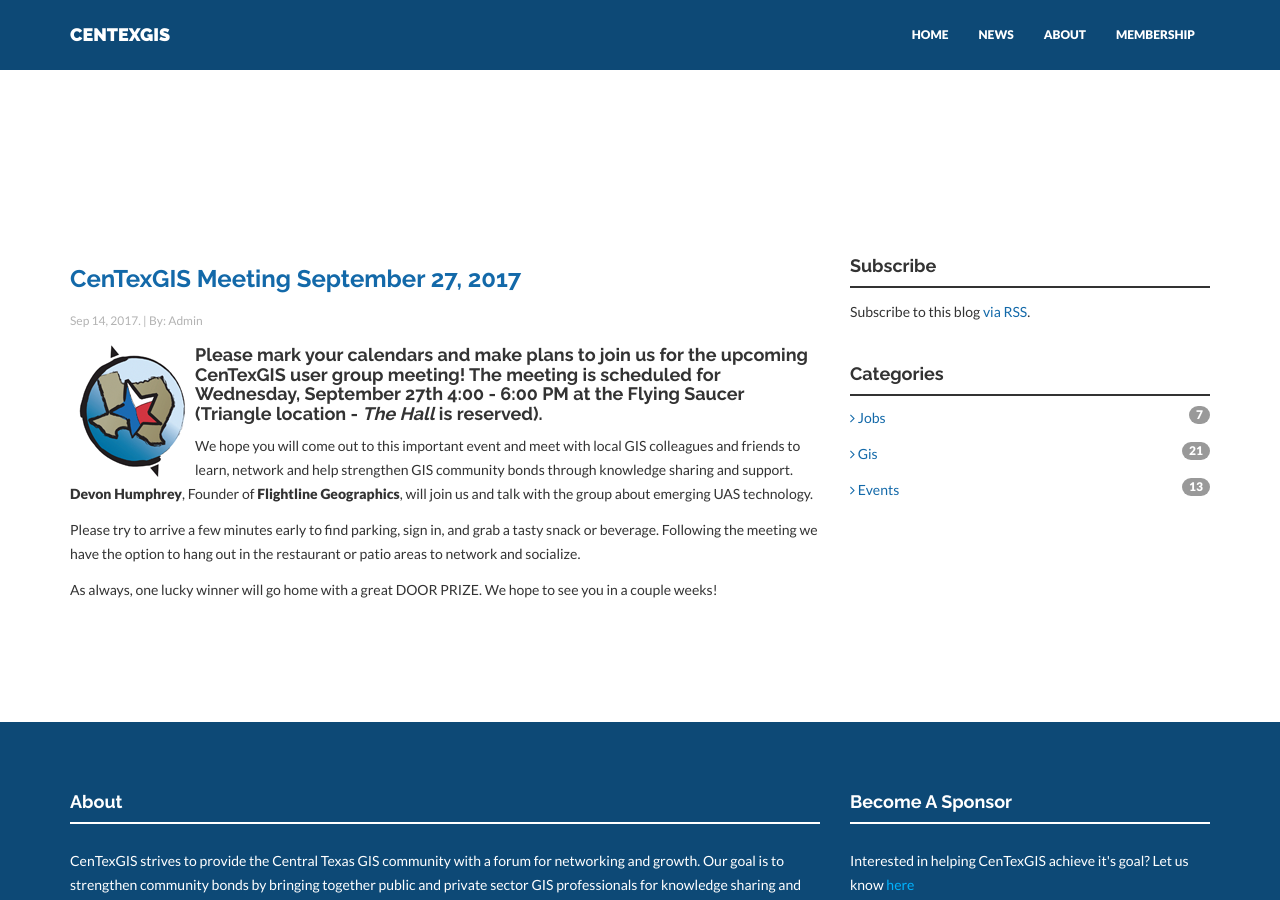
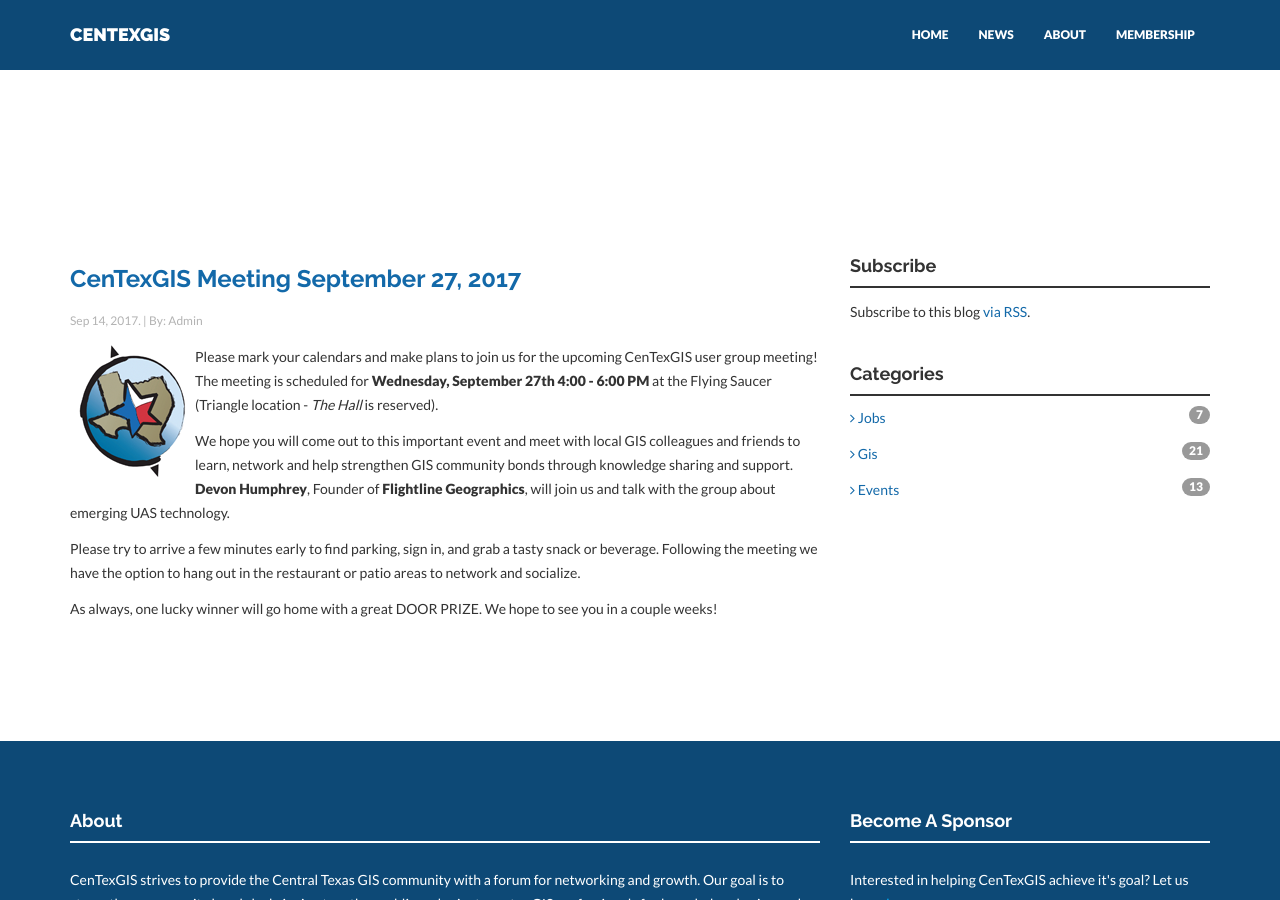
Before and after one commit to centexgis/centexgis.github.io, a Jekyll site: the page built from _posts/events/2017-09-14-centexgis-september-meeting.md, in a window 1280 px wide and 900 px high. Built offline with Jekyll 4.4.1, drawn with Linux system fonts in a browser that asks for light colours; nearby versions of some CDN libraries.

```diff
--- a/_posts/events/2017-09-14-centexgis-september-meeting.md
+++ b/_posts/events/2017-09-14-centexgis-september-meeting.md
@@ -11,7 +11,7 @@ categories:
 ---
 <img style="float: left;" src="/assets/img/blog/centex.png">
 
-#### Please mark your calendars and make plans to join us for the upcoming CenTexGIS user group meeting!  The meeting is scheduled for **Wednesday, September 27th 4:00 - 6:00 PM** at the Flying Saucer (Triangle location - *The Hall* is reserved).
+Please mark your calendars and make plans to join us for the upcoming CenTexGIS user group meeting!  The meeting is scheduled for **Wednesday, September 27th 4:00 - 6:00 PM** at the Flying Saucer (Triangle location - *The Hall* is reserved).
 <!--more-->
 
 We hope you will come out to this important event and meet with local GIS colleagues and friends to learn, network and help strengthen GIS community bonds through knowledge sharing and support. **Devon Humphrey**, Founder of **Flightline Geographics**, will join us and talk with the group about emerging UAS technology.
```
